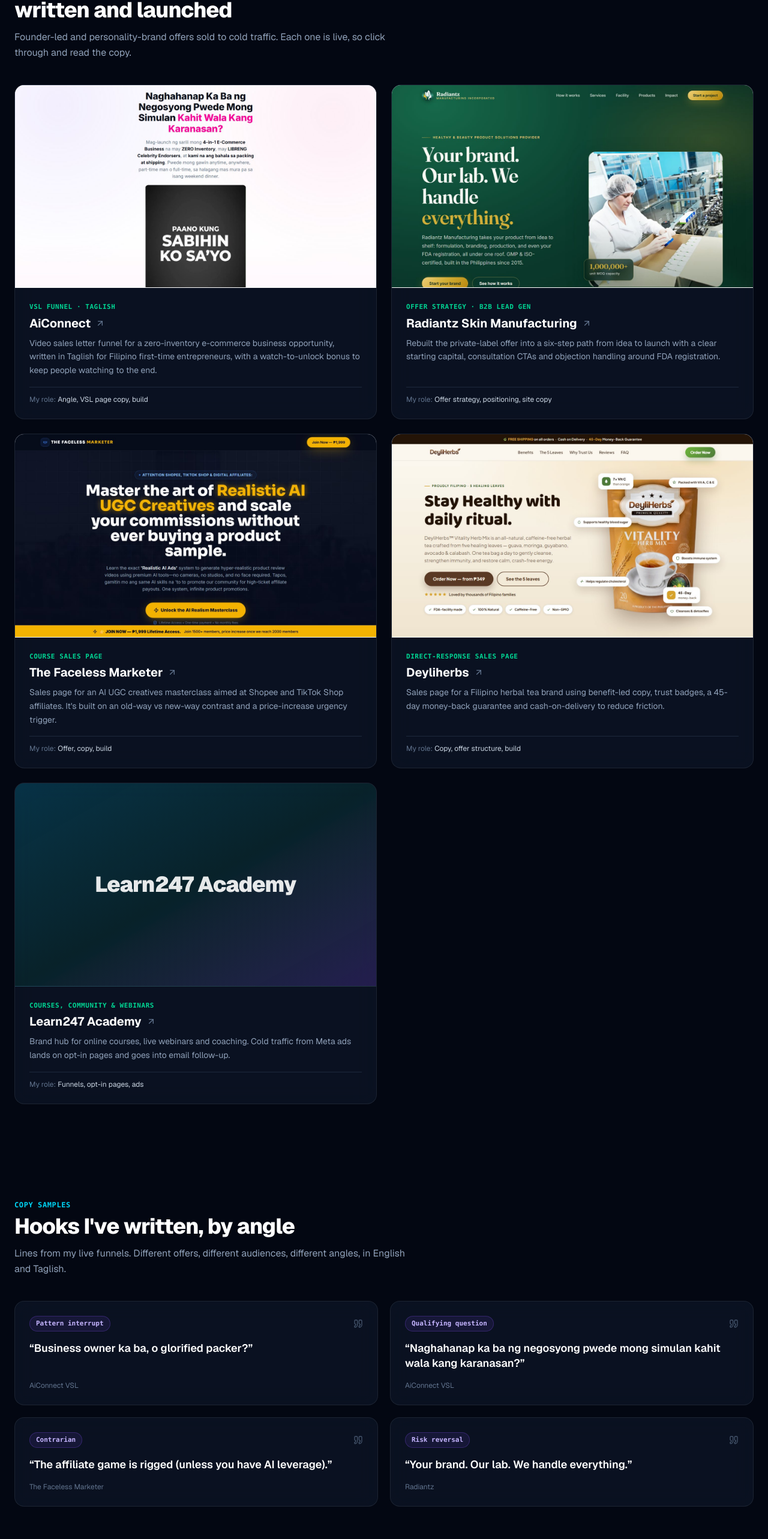
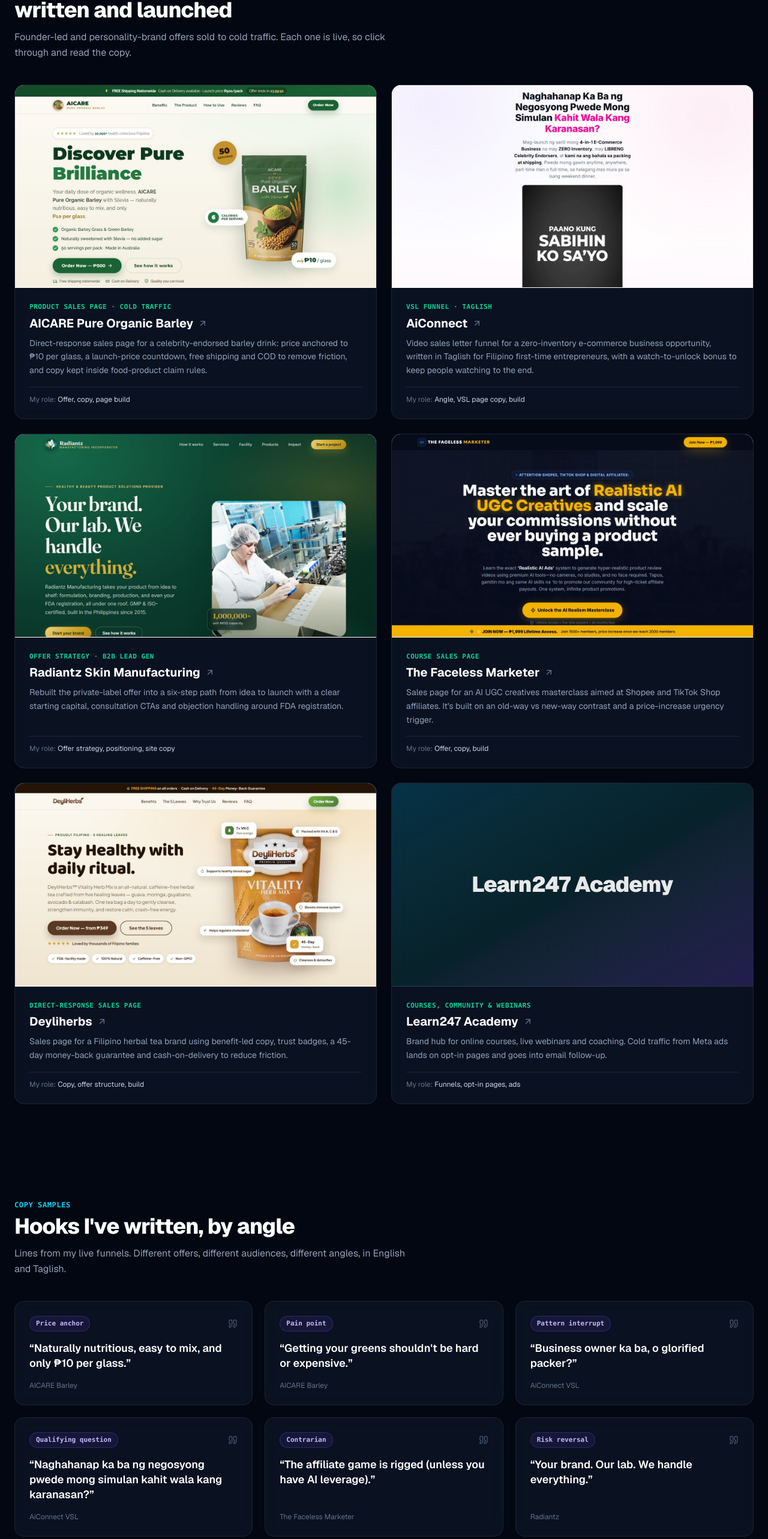
Before and after one commit to asensoproject/clive-llora-portfolio, a Next.js app: page /mmportfolio in a window 1280 px wide. Shown: the part 1965-4531 px from the top of the page at 60% size. Built offline with nearby package versions, Linux system fonts and the light colour scheme.

Commit message:
feat(mmportfolio): add AICARE barley sales page and its hooks
Co-Authored-By: Claude Opus 5.5 <noreply@anthropic.com>

```diff
--- a/src/components/mm/MarketingPortfolio.tsx
+++ b/src/components/mm/MarketingPortfolio.tsx
@@ -293,7 +293,7 @@ const Hooks = () => (
         title="Hooks I've written, by angle"
         intro="Lines from my live funnels. Different offers, different audiences, different angles, in English and Taglish."
       />
-      <div className="grid sm:grid-cols-2 gap-5">
+      <div className="grid sm:grid-cols-2 lg:grid-cols-3 gap-5">
         {D.hooks.map((h, i) => (
           <motion.figure key={h.copy} {...fadeUp} transition={{ duration: 0.5, delay: i * 0.05 }} className="glass-panel rounded-2xl p-6 flex flex-col">
             <div className="flex items-center justify-between">
--- a/src/data/mmPortfolioData.ts
+++ b/src/data/mmPortfolioData.ts
@@ -103,6 +103,14 @@ export const MM_PORTFOLIO_DATA = {
   // Live funnels, newest first. Screenshots live in /public/projects.
   work: [
     {
+      title: "AICARE Pure Organic Barley",
+      kind: "Product sales page · Cold traffic",
+      body: "Direct-response sales page for a celebrity-endorsed barley drink: price anchored to ₱10 per glass, a launch-price countdown, free shipping and COD to remove friction, and copy kept inside food-product claim rules.",
+      role: "Offer, copy, page build",
+      link: "https://store.aiconnectbiz.com/barley",
+      image: "/projects/aicare/AICARE-1.jpg",
+    },
+    {
       title: "AiConnect",
       kind: "VSL funnel · Taglish",
       body: "Video sales letter funnel for a zero-inventory e-commerce business opportunity, written in Taglish for Filipino first-time entrepreneurs, with a watch-to-unlock bonus to keep people watching to the end.",
@@ -146,6 +154,8 @@ export const MM_PORTFOLIO_DATA = {
 
   // Headlines and hooks from Clive's live pages, each labeled with the angle it uses.
   hooks: [
+    { angle: "Price anchor", copy: "Naturally nutritious, easy to mix, and only ₱10 per glass.", source: "AICARE Barley" },
+    { angle: "Pain point", copy: "Getting your greens shouldn't be hard or expensive.", source: "AICARE Barley" },
     { angle: "Pattern interrupt", copy: "Business owner ka ba, o glorified packer?", source: "AiConnect VSL" },
     { angle: "Qualifying question", copy: "Naghahanap ka ba ng negosyong pwede mong simulan kahit wala kang karanasan?", source: "AiConnect VSL" },
     { angle: "Contrarian", copy: "The affiliate game is rigged (unless you have AI leverage).", source: "The Faceless Marketer" },
```
Also changed, not shown: public/projects/aicare/AICARE-1.jpg (added).
